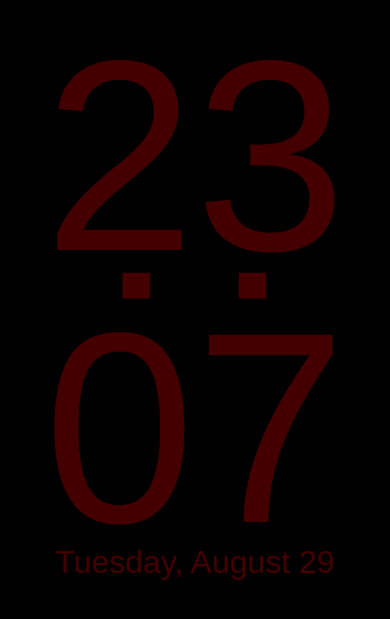
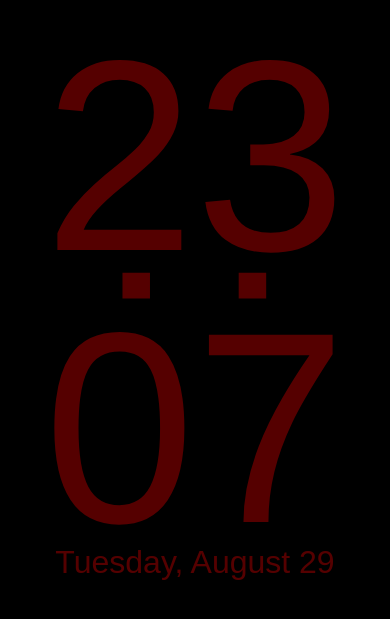
Before and after one commit to nleclerc/nightclock, a website: page www/index.html in a window 390 px wide. Shown: the part 111-730 px from the top of the page. Drawn offline with Linux system fonts and the light colour scheme; some packages are replaced by stand-ins of ours.

Commit message:
Adjusted text color.

```diff
--- a/www/css/index.css
+++ b/www/css/index.css
@@ -21,7 +21,7 @@ body {
 	width: 100%;
 	height: 100%;
 
-	color: #400;
+	color: #500;
 
 	overflow: hidden;
 
```
